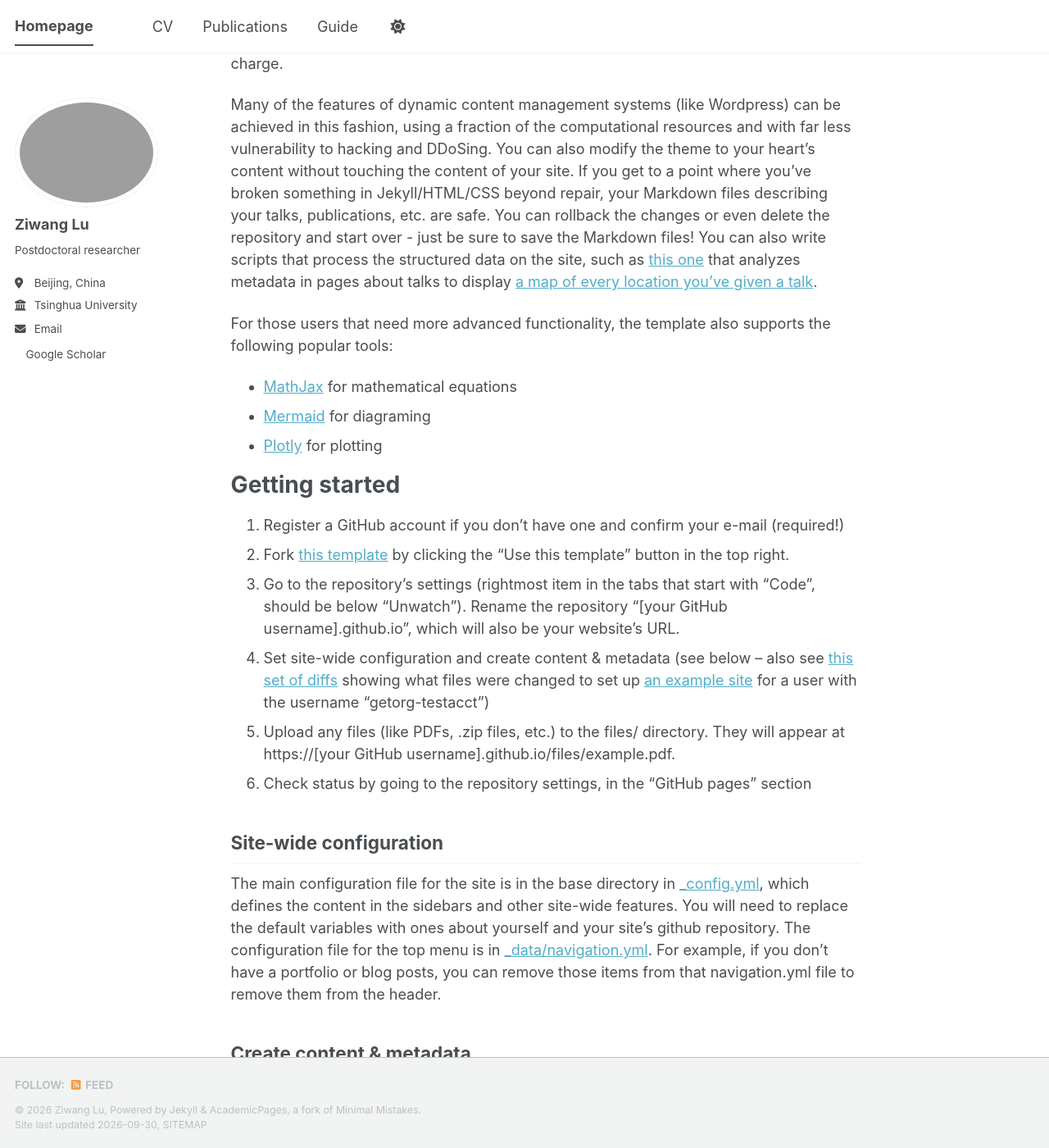
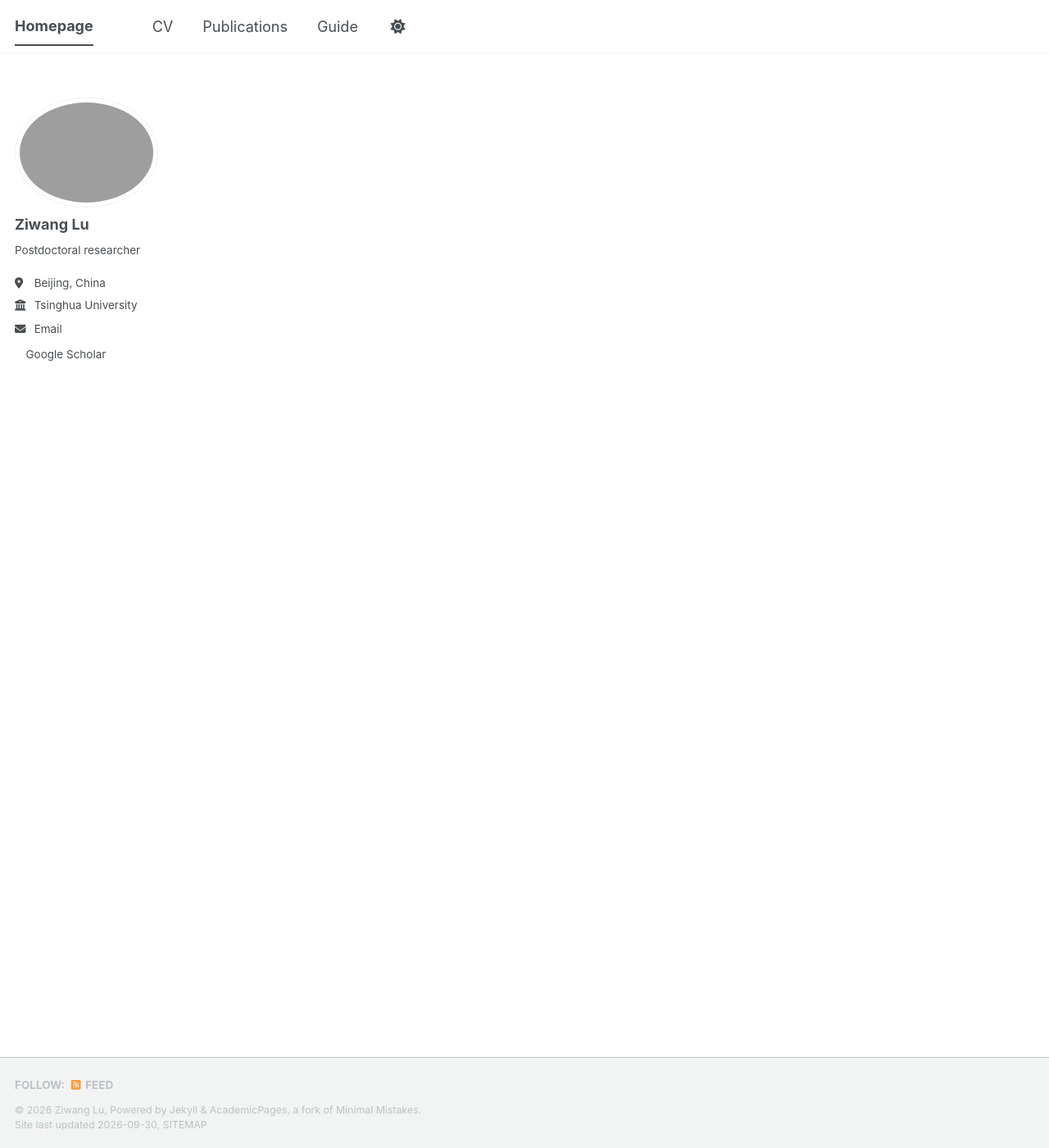
Before and after one commit to ZiwLu/ziwanglu.github.io, a Jekyll site: the page built from _pages/about.md, in a window 1280 px wide and 1400 px high, scrolled down 661 px. Shown: the whole window at 82% size. Built offline with Jekyll 4.4.1, drawn with Linux system fonts in a browser that asks for light colours; a style sheet for code colours, icons or effects is not loaded; some of the changed text lies outside the part shown.

```diff
--- a/_pages/about.md
+++ b/_pages/about.md
@@ -1,13 +1,13 @@
 ---
 permalink: /
-title: "Academic Pages is a ready-to-fork GitHub Pages template for academic personal websites"
+title: "About me"
 author_profile: true
 redirect_from:
   - /about/
   - /about.html
 ---
 
-This is the front page of a website that is powered by the [Academic Pages template](https://github.com/academicpages/academicpages.github.io) and hosted on GitHub pages. [GitHub pages](https://pages.github.com) is a free service in which websites are built and hosted from code and data stored in a GitHub repository, automatically updating when a new commit is made to the repository. This template was forked from the [Minimal Mistakes Jekyll Theme](https://mmistakes.github.io/minimal-mistakes/) created by Michael Rose, and then extended to support the kinds of content that academics have: publications, talks, teaching, a portfolio, blog posts, and a dynamically-generated CV. Incidentally, these same features make it a great template for anyone that needs to show off a professional template!
+<!--This is the front page of a website that is powered by the [Academic Pages template](https://github.com/academicpages/academicpages.github.io) and hosted on GitHub pages. [GitHub pages](https://pages.github.com) is a free service in which websites are built and hosted from code and data stored in a GitHub repository, automatically updating when a new commit is made to the repository. This template was forked from the [Minimal Mistakes Jekyll Theme](https://mmistakes.github.io/minimal-mistakes/) created by Michael Rose, and then extended to support the kinds of content that academics have: publications, talks, teaching, a portfolio, blog posts, and a dynamically-generated CV. Incidentally, these same features make it a great template for anyone that needs to show off a professional template!
 
  You can fork [this template](https://github.com/academicpages/academicpages.github.io) right now, modify the configuration and Markdown files, add your own PDFs and other content, and have your own site for free, with no ads!
 
@@ -53,4 +53,4 @@ Example: editing a Markdown file for a talk
 
 For more info
 ------
-More info about configuring Academic Pages can be found in [the guide](https://academicpages.github.io/markdown/), the [growing wiki](https://github.com/academicpages/academicpages.github.io/wiki), and you can always [ask a question on GitHub](https://github.com/academicpages/academicpages.github.io/discussions). The [guides for the Minimal Mistakes theme](https://mmistakes.github.io/minimal-mistakes/docs/configuration/) (which this theme was forked from) might also be helpful.
+More info about configuring Academic Pages can be found in [the guide](https://academicpages.github.io/markdown/), the [growing wiki](https://github.com/academicpages/academicpages.github.io/wiki), and you can always [ask a question on GitHub](https://github.com/academicpages/academicpages.github.io/discussions). The [guides for the Minimal Mistakes theme](https://mmistakes.github.io/minimal-mistakes/docs/configuration/) (which this theme was forked from) might also be helpful.-->
```
